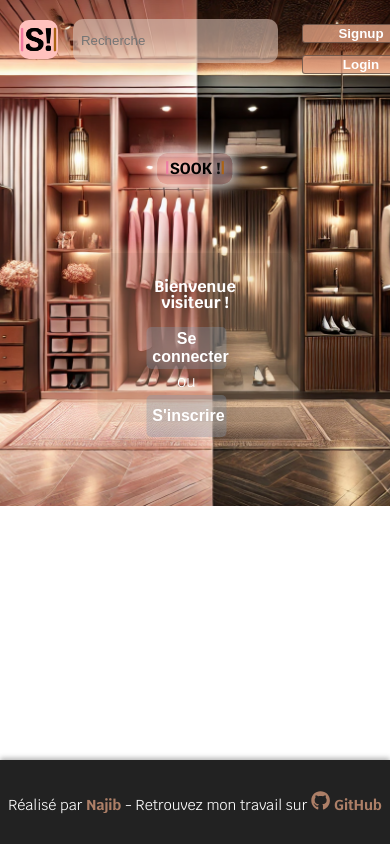
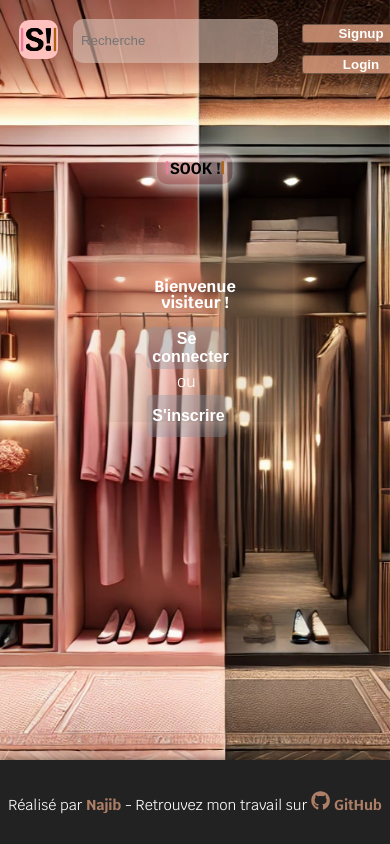
Before and after one commit to MohnajibG/Forentend-SOOK, a React (Vite) app: page /home in a window 390 px wide. Shown: the top 844 px of the page. Built offline with nearby package versions, Linux system fonts and the light colour scheme; a web font is replaced by a local one.

Commit message:
fix css home

```diff
--- a/src/assets/styles/home.css
+++ b/src/assets/styles/home.css
@@ -1,22 +1,22 @@
 tu peux me faire le responsive pour tablette et pour mobile//* Conteneur principal de la page d'accueil */
 .home-container {
-  text-align: center;
+  padding: 10% 10% 10% 30%;
+  color: #fff;
+  font-family: "Krub", sans-serif;
+  display: flex;
+  flex-direction: column;
+  align-items: center;
   position: relative;
-  overflow: hidden;
-  width: 100vw;
-  height: 70vh;
-  font-family: "Krub", sans-serif;
 }
 
-/* Section du héros avec l'image de fond */
 .hero img {
-  width: 100vw; /* Image occupe toute la largeur de l'écran */
-  height: 100vh; /* Image occupe toute la hauteur de l'écran */
-  object-fit: cover; /* Assure que l'image couvre tout en conservant son ratio */
-  position: absolute;
+  width: 100vw;
+  height: 100vh;
+  object-fit: cover;
+  position: fixed;
   top: 0;
   left: 0;
-  z-index: -1; /* L'image de fond reste derrière le contenu */
+  z-index: -1;
 }
 
 /* Titre principal de la page d'accueil */
@@ -140,7 +140,8 @@ tu peux me faire le responsive pour tablette et pour mobile//* Conteneur princip
   }
 
   .hero img {
-    height: 60vh;
+    height: 100%;
+    object-fit: cover;
   }
 
   .home-container h1 {
--- a/src/assets/styles/login.css
+++ b/src/assets/styles/login.css
@@ -5,19 +5,18 @@
   font-family: "Krub", sans-serif;
   display: flex;
   flex-direction: column;
-  /* justify-content: center; */
   align-items: center;
   position: relative;
 }
 
 .main-login img {
-  width: 100%; /* Largeur à 100% */
-  height: 100vh; /* Hauteur à 100% de la vue */
-  object-fit: cover; /* Permet à l'image de couvrir toute la zone tout en maintenant son ratio */
-  position: fixed; /* Position fixe pour que l'image reste en fond */
+  width: 100%;
+  height: 100vh;
+  object-fit: cover;
+  position: fixed;
   top: 0;
   left: 0;
-  z-index: -1; /* L'image reste derrière tout le contenu */
+  z-index: -1;
 }
 
 .main-login h2 {
```
